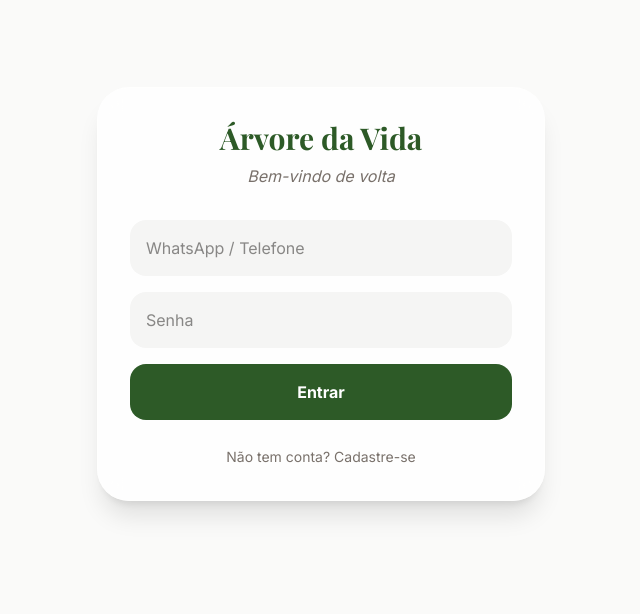
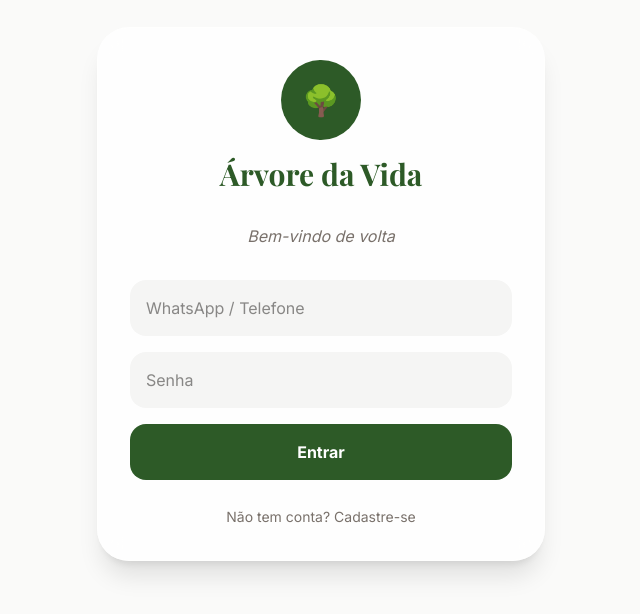
Before and after one commit to maykoneuro-prog/-rvore-da-Vida, a React (Vite) app: page / in a window 1280 px wide. Shown: the part 106-720 px from the top of the page, without its empty margins (319-959 px from the left). Built offline with nearby package versions, Linux system fonts and the light colour scheme; no server answers; the database is empty; a web font is replaced by a local one.

Commit message:
feat: Add dynamic favicon and default church logo
Updates the application to dynamically set the favicon and apple-touch-icon based on the church's logo URL. A default logo URL is also added to the initial church data.

```diff
--- a/index.html
+++ b/index.html
@@ -5,6 +5,8 @@
     <meta name="viewport" content="width=device-width, initial-scale=1.0" />
     <meta name="theme-color" content="#4A6741" />
     <meta name="description" content="Árvore da Vida - Gestão e Engajamento para Igrejas" />
+    <link rel="icon" type="image/png" href="https://i.imgur.com/lpVHWTp_d.png?maxwidth=520&shape=thumb&fidelity=high" />
+    <link rel="apple-touch-icon" href="https://i.imgur.com/lpVHWTp_d.png?maxwidth=520&shape=thumb&fidelity=high" />
     <title>Árvore da Vida</title>
   </head>
   <body>
--- a/src/App.tsx
+++ b/src/App.tsx
@@ -85,7 +85,8 @@ export function App() {
           pastorName: 'Administrador',
           primaryColor: '#4A6741',
           secondaryColor: '#2D3E27',
-          accentColor: '#D4AF37'
+          accentColor: '#D4AF37',
+          logoUrl: 'https://i.imgur.com/lpVHWTp_d.png?maxwidth=520&shape=thumb&fidelity=high'
         };
         try {
           await setDoc(doc(db, 'churches', 'main_church'), defaultChurch);
@@ -109,15 +110,19 @@ export function App() {
       // Update Document Title
       document.title = church.name || 'Árvore da Vida';
 
-      // Update Favicon
+      // Update Favicon and Apple Touch Icon
       if (church.logoUrl) {
-        let link: HTMLLinkElement | null = document.querySelector("link[rel~='icon']");
+        const updateIcon = (rel: string) => {
+          let link: HTMLLinkElement | null = document.querySelector(`link[rel~='${rel}']`);
           if (!link) {
             link = document.createElement('link');
-          link.rel = 'icon';
+            link.rel = rel;
             document.getElementsByTagName('head')[0].appendChild(link);
           }
           link.href = church.logoUrl;
+        };
+        updateIcon('icon');
+        updateIcon('apple-touch-icon');
       }
     }
   }, [church]);
@@ -222,7 +227,11 @@ export function App() {
     return (
       <div className="min-h-screen flex items-center justify-center bg-stone-50">
         <div className="animate-pulse flex flex-col items-center">
+          {church?.logoUrl ? (
+            <img src={church.logoUrl} alt="Logo" className="w-20 h-20 rounded-full object-cover mb-4 shadow-xl" referrerPolicy="no-referrer" />
+          ) : (
             <div className="w-16 h-16 bg-church-primary/20 rounded-full mb-4"></div>
+          )}
           <p className="text-stone-400 font-serif italic">Cultivando sua Árvore da Vida...</p>
         </div>
       </div>
@@ -233,9 +242,16 @@ export function App() {
     return (
       <div className="min-h-screen flex items-center justify-center bg-stone-50 p-4">
         <div className="glass-card p-8 rounded-[2rem] max-w-md w-full">
-          <h1 className="text-3xl font-serif text-church-primary font-bold text-center mb-2">
+          <div className="flex flex-col items-center mb-8">
+            {church?.logoUrl ? (
+              <img src={church.logoUrl} alt="Logo" className="w-24 h-24 rounded-full object-cover mb-4 shadow-2xl border-4 border-white" referrerPolicy="no-referrer" />
+            ) : (
+              <div className="w-20 h-20 bg-church-primary rounded-full flex items-center justify-center text-white text-3xl mb-4">🌳</div>
+            )}
+            <h1 className="text-3xl font-serif text-church-primary font-bold text-center">
               {church?.name || 'Árvore da Vida'}
             </h1>
+          </div>
           <p className="text-stone-500 text-center mb-8 italic">
             {authMode === 'login' ? 'Bem-vindo de volta' : 'Crie sua conta e floresça'}
           </p>
```
Lines whose indentation alone changed are shown as unchanged.
